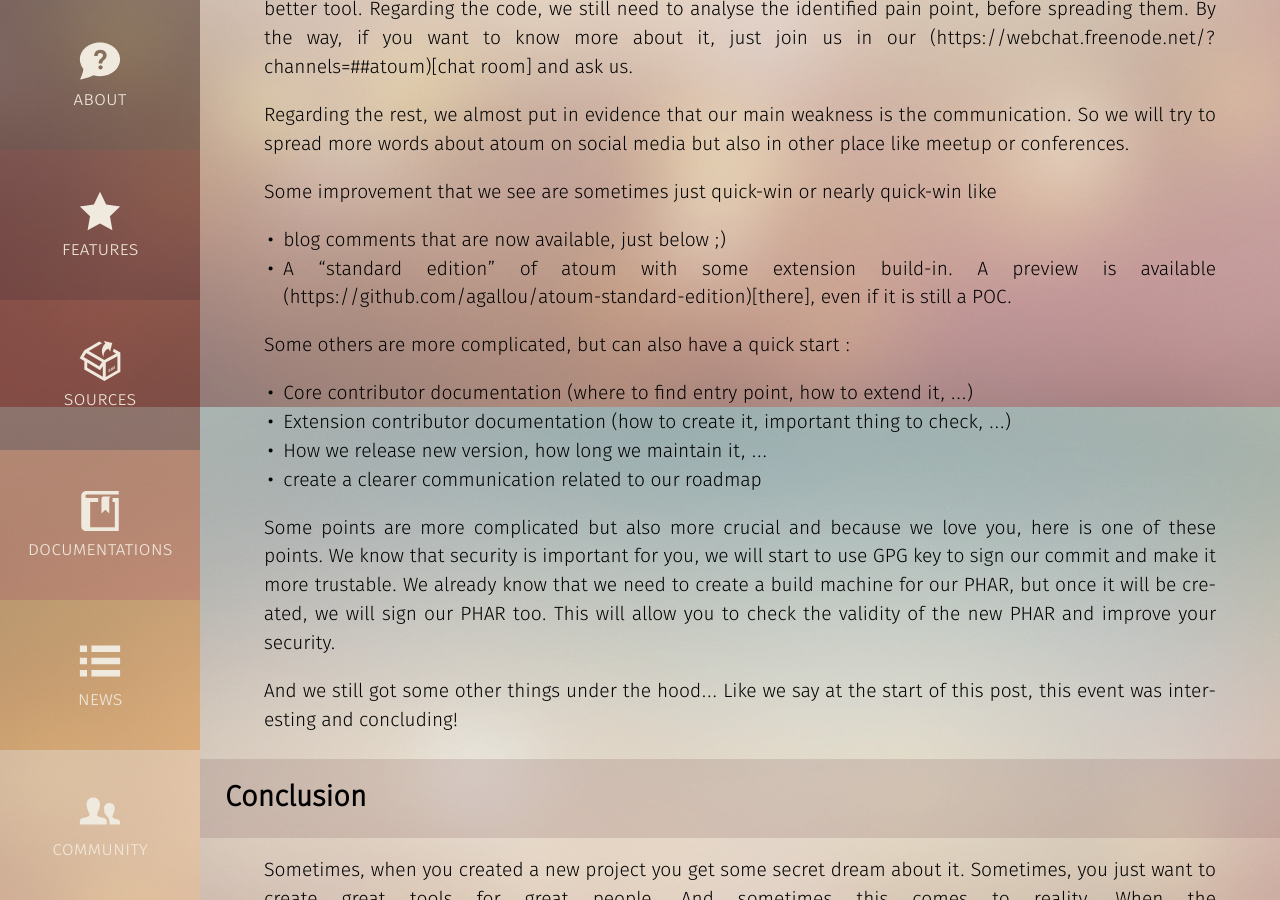
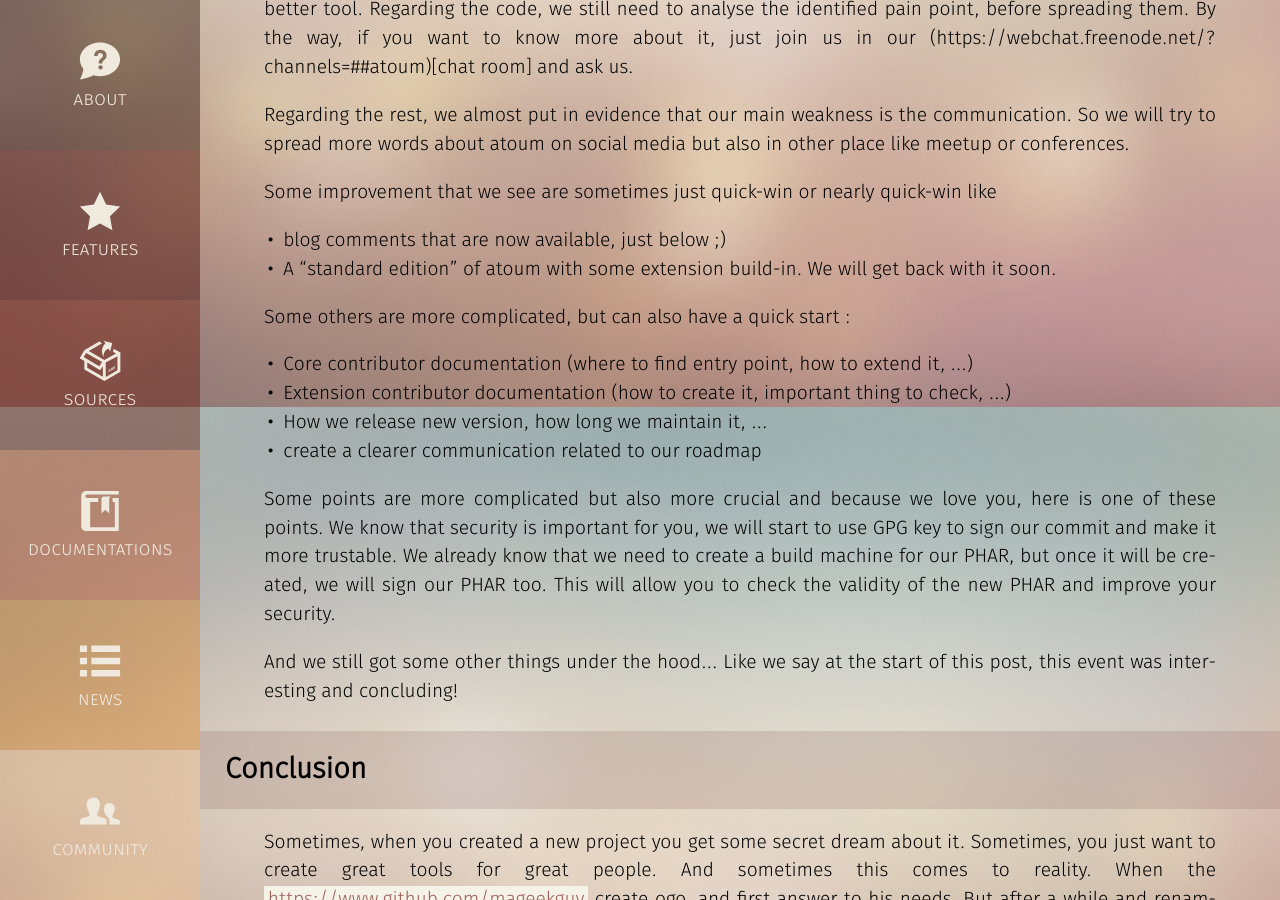
Before and after one commit to atoum/atoum.github.io, a Jekyll site: the page built from _posts/2016-06-20-back-from-atoum-day.md, in a window 1280 px wide and 900 px high, scrolled down 1393 px. Built offline with Jekyll 4.4.1, drawn with Linux system fonts in a browser that asks for light colours; comment, search, counter and statistics services are not loaded; a style sheet for code colours, icons or effects is not loaded.

Commit message:
remove standard edition lin

```diff
--- a/_posts/2016-06-20-back-from-atoum-day.md
+++ b/_posts/2016-06-20-back-from-atoum-day.md
@@ -34,7 +34,7 @@ Regarding the rest, we almost put in evidence that our main weakness is the comm
 Some improvement that we see are sometimes just quick-win or nearly quick-win like
 
 * blog comments that are now available, just below ;)
-* A "standard edition" of atoum with some extension build-in. A preview is available (https://github.com/agallou/atoum-standard-edition)[there], even if it is still a POC.
+* A "standard edition" of atoum with some extension build-in. We will get back with it soon.
 
 
 Some others are more complicated, but can also have a quick start :
```
